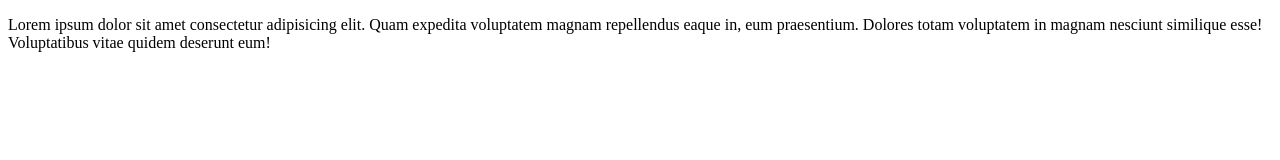
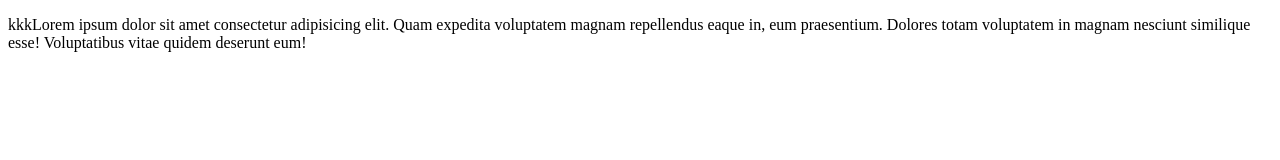
Before and after one commit to niaj-a/link-image, a plain HTML site: page lnk-img/index.html in a window 1280 px wide. Drawn offline with Linux system fonts and the light colour scheme.

Commit message:
All are committed

```diff
--- a/lnk-img/index.html
+++ b/lnk-img/index.html
@@ -6,6 +6,6 @@
     <title>Document</title>
 </head>
 <body>
-    <p>Lorem ipsum dolor sit amet consectetur adipisicing elit. Quam expedita voluptatem magnam repellendus eaque in, eum praesentium. Dolores totam voluptatem in magnam nesciunt similique esse! Voluptatibus vitae quidem deserunt eum!</p>
+    <p>kkkLorem ipsum dolor sit amet consectetur adipisicing elit. Quam expedita voluptatem magnam repellendus eaque in, eum praesentium. Dolores totam voluptatem in magnam nesciunt similique esse! Voluptatibus vitae quidem deserunt eum!</p>
 </body>
 </html>
```
